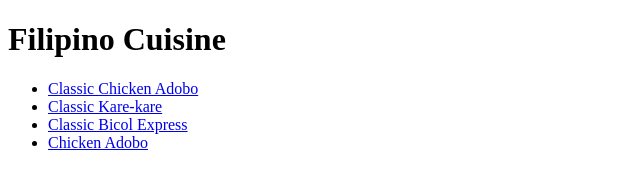
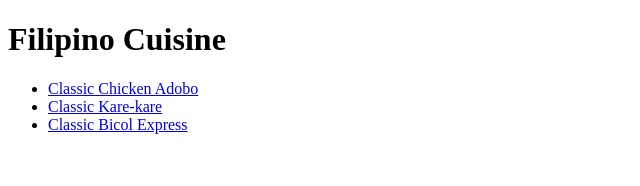
Before and after one commit to danchristian116/odin-recipes, a plain HTML site: page index.html in a window 1280 px wide. Shown: the whole page, without its empty margins (0-640 px from the left). Drawn offline with Linux system fonts and the light colour scheme.

Commit message:
I removed a link tag

```diff
--- a/index.html
+++ b/index.html
@@ -12,7 +12,6 @@
       <li><a href="/recipes/chicken_adobo.html">Classic Chicken Adobo</a></li>
       <li><a href="/recipes/kare-kare.html">Classic Kare-kare</a></li>
       <li><a href="/recipes/bicol-express.html">Classic Bicol Express</a></li>
-      <li><a href="chicken_adobo.html">Chicken Adobo</a></li>
     </ul>
   </body>
 </html>
```
